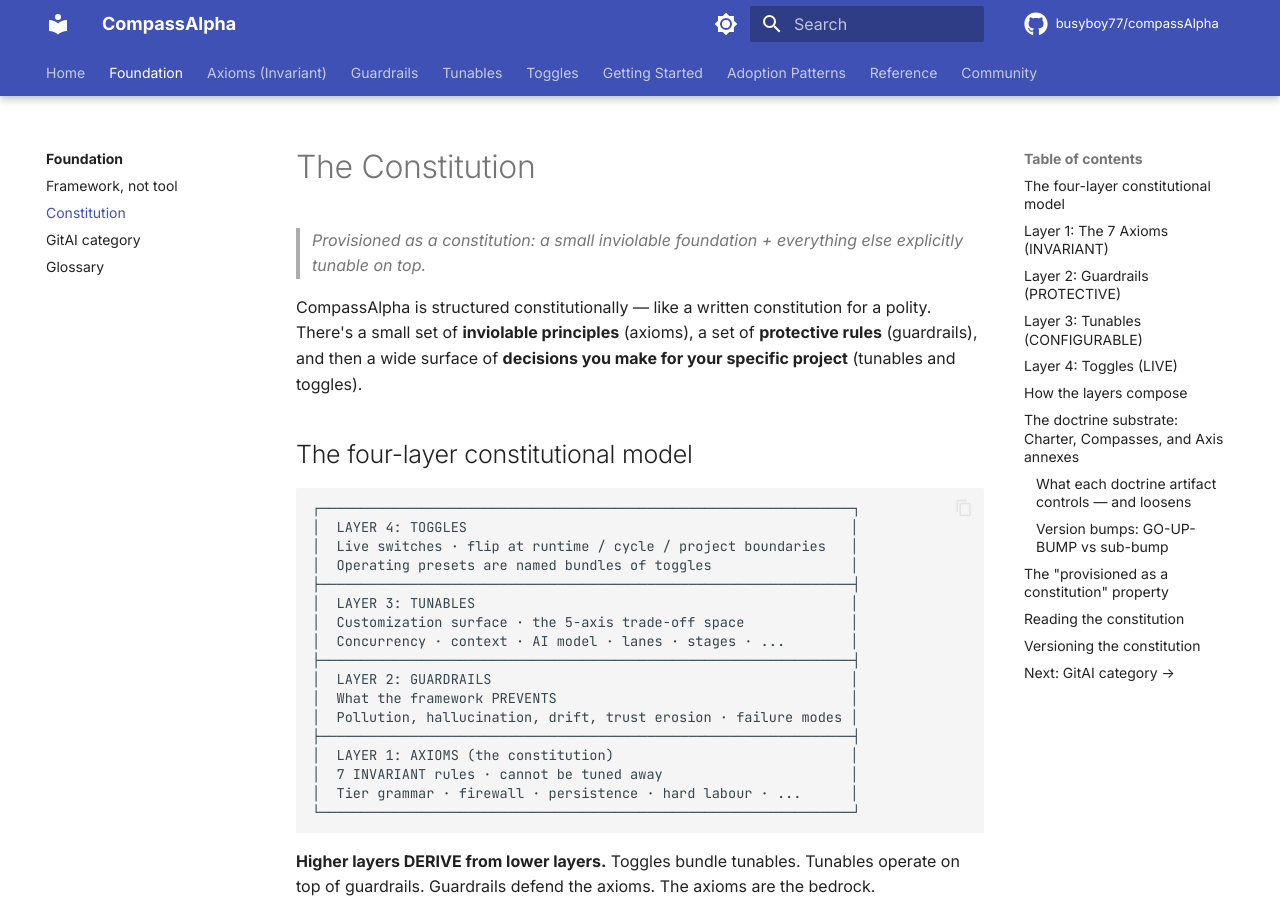
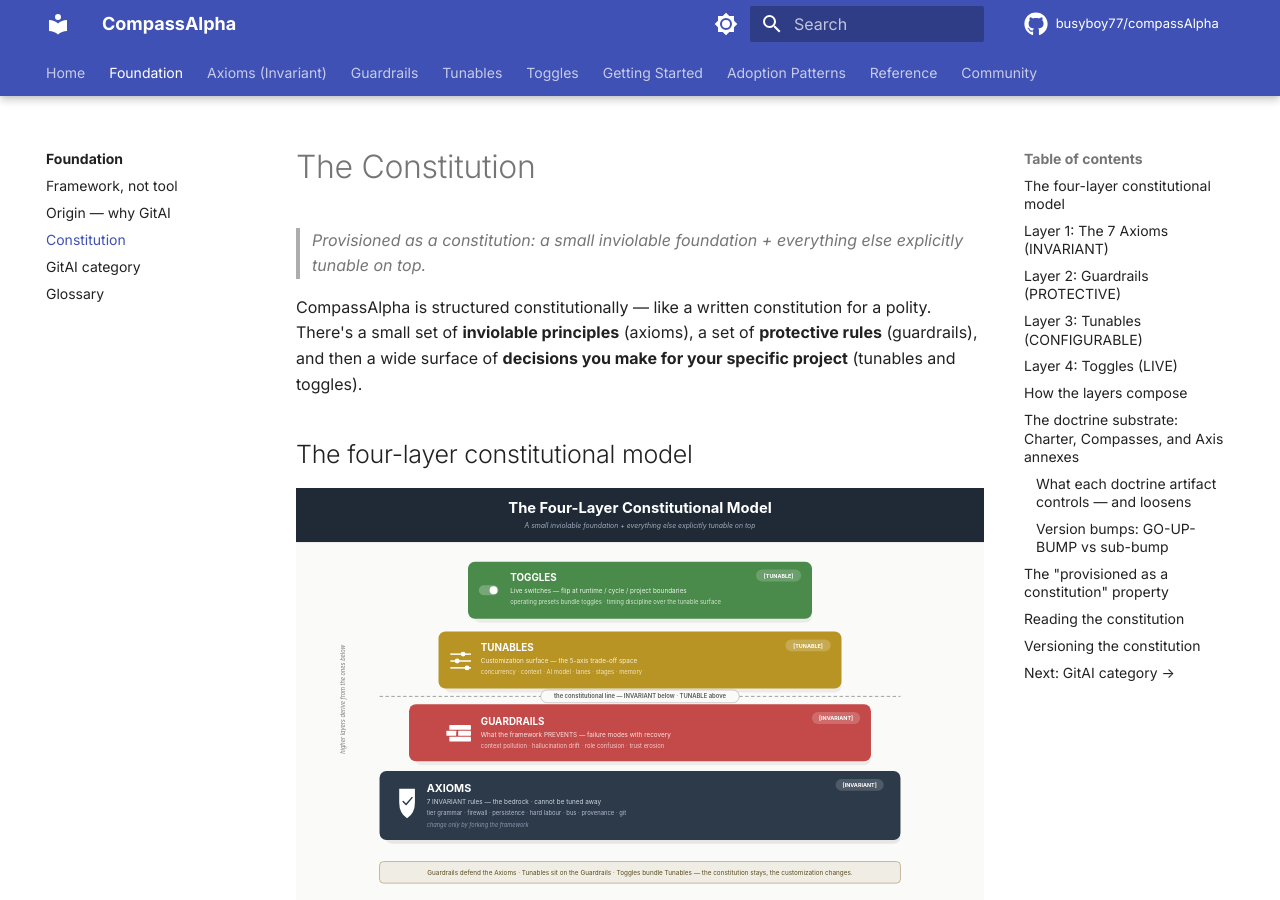
Before and after one commit to busyboy77/compassAlpha, an MkDocs documentation site: the page built from docs/00-foundation/constitution.md, in a window 1280 px wide and 900 px high. Built offline with MkDocs 1.6.1 and Material for MkDocs 9.7.7, drawn with Linux system fonts in a browser that asks for light colours; comment, search, counter and statistics services are not loaded; some of the changed text lies outside the part shown.

Commit message:
Add 5 concept illustrations + origin story + SEO meta
Illustrations (each rendered + visually inspected before commit):
- four-layer-model.svg — the constitution as a ziggurat (Axioms bedrock →
  Toggles), INVARIANT/TUNABLE line; replaces the ASCII block in the Constitution.
- charter-bump-ladder.svg — Charter/Compasses/annexes + GO-UP-BUMP/sub-bump ladder.
- codebase-coherence.svg — one canonical definition vs divergent copies (Guardrails).
- delegation-modes.svg — Mode 1 RELAY vs Mode 2 M2-owns-Doer (Concurrency).
- adoption-telemetry.svg — consent-first anonymized GitHub-native pipeline (Roadmap).

Content:
- New page docs/00-foundation/origin-story.md ("Origin — why GitAI"): the
  failures + requirements that forced the framework and why each artifact/role
  was carved out, hyperlinked; framework-neutral. Added to nav.

SEO:
- overrides/main.html (theme custom_dir): Open Graph + Twitter + keywords meta
  on every page, driven by page description / site_description.

Co-Authored-By: Claude Opus 4.8 (1M context) <noreply@anthropic.com>

````diff
--- a/docs/00-foundation/constitution.md
+++ b/docs/00-foundation/constitution.md
@@ -6,25 +6,7 @@ CompassAlpha is structured constitutionally — like a written constitution for
 
 ## The four-layer constitutional model
 
-```
-┌─────────────────────────────────────────────────────────────────┐
-│  LAYER 4: TOGGLES                                               │
-│  Live switches · flip at runtime / cycle / project boundaries   │
-│  Operating presets are named bundles of toggles                 │
-├─────────────────────────────────────────────────────────────────┤
-│  LAYER 3: TUNABLES                                              │
-│  Customization surface · the 5-axis trade-off space             │
-│  Concurrency · context · AI model · lanes · stages · ...        │
-├─────────────────────────────────────────────────────────────────┤
-│  LAYER 2: GUARDRAILS                                            │
-│  What the framework PREVENTS                                    │
-│  Pollution, hallucination, drift, trust erosion · failure modes │
-├─────────────────────────────────────────────────────────────────┤
-│  LAYER 1: AXIOMS (the constitution)                             │
-│  7 INVARIANT rules · cannot be tuned away                       │
-│  Tier grammar · firewall · persistence · hard labour · ...      │
-└─────────────────────────────────────────────────────────────────┘
-```
+[![The four-layer constitutional model — Axioms (bedrock) · Guardrails · Tunables · Toggles](../assets/four-layer-model.svg)](../assets/four-layer-model.svg)
 
 **Higher layers DERIVE from lower layers.** Toggles bundle tunables. Tunables operate on top of guardrails. Guardrails defend the axioms. The axioms are the bedrock.
 
--- a/mkdocs.yml
+++ b/mkdocs.yml
@@ -12,6 +12,7 @@ copyright: |
 
 theme:
   name: material
+  custom_dir: overrides
   language: en
   features:
     - navigation.instant
@@ -92,6 +93,7 @@ nav:
   - Foundation:
     - 00-foundation/index.md
     - Framework, not tool: 00-foundation/framework-not-tool.md
+    - Origin — why GitAI: 00-foundation/origin-story.md
     - Constitution: 00-foundation/constitution.md
     - GitAI category: 00-foundation/gitai-category.md
     - Glossary: 00-foundation/glossary.md
````
Also changed, not shown: other parts of docs/00-foundation/constitution.md (+2 -0 lines), docs/00-foundation/origin-story.md (added, +119 -0 lines), docs/02-guardrails/pollution-containment.md (+2 -0 lines), docs/03-tunables/concurrency-modes.md (+2 -0 lines), docs/08-community/roadmap.md (+2 -0 lines), overrides/main.html (added, +16 -0 lines), docs/assets/adoption-telemetry.svg (added), docs/assets/charter-bump-ladder.svg (added), docs/assets/codebase-coherence.svg (added), docs/assets/delegation-modes.svg (added), docs/assets/four-layer-model.svg (added).
